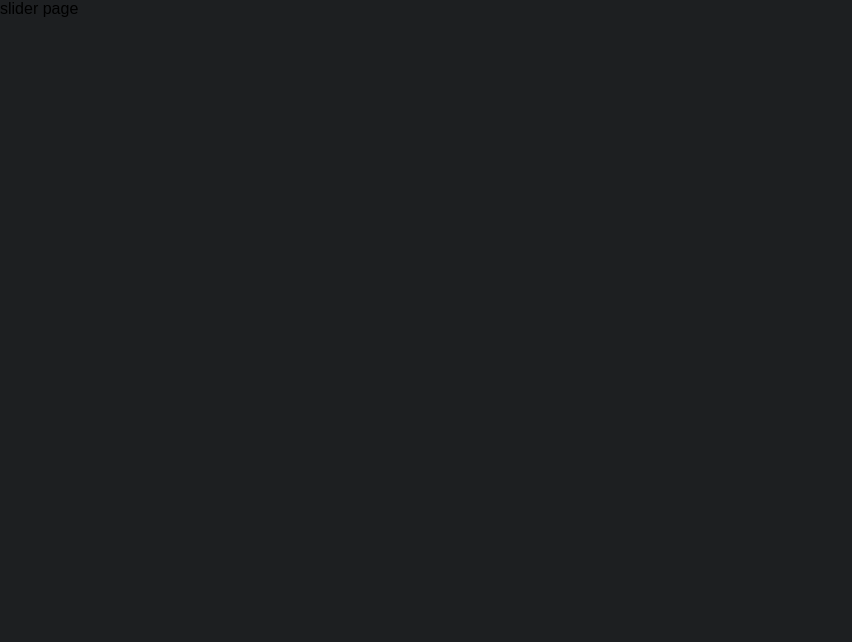
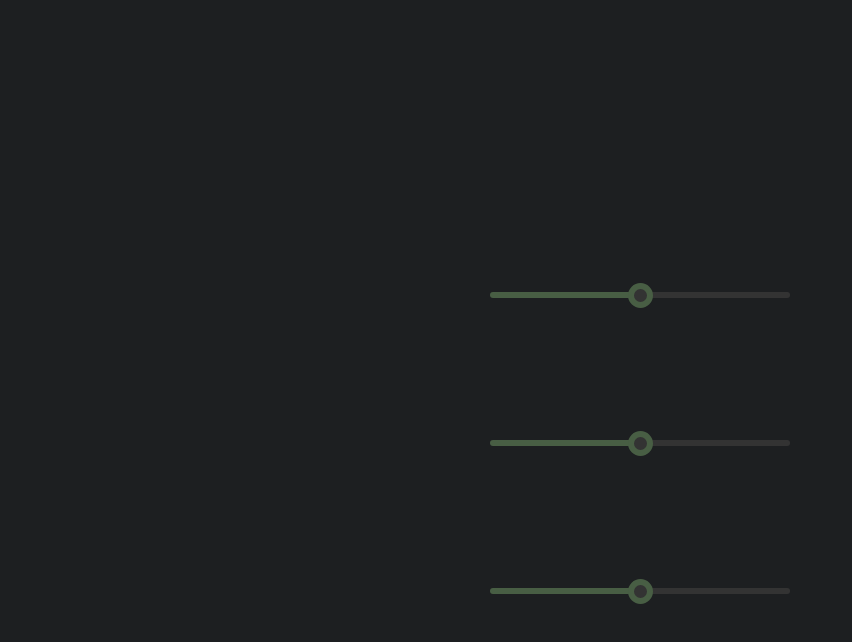
Before and after one commit to happy-unicorn/100days100projects, a React (Create React App) app: page /slider in a window 1280 px wide. Shown: the top 642 px of the page, without its empty margins (0-852 px from the left). Built offline with nearby package versions, Linux system fonts and the light colour scheme.

Commit message:
First iteration of 'slider' development

```diff
--- /dev/null
+++ b/src/slider/components/Slider.js
@@ -0,0 +1,39 @@
+import React, { useState } from 'react';
+import styled from 'styled-components';
+import useDragAndDrop from '../hooks/useDragAndDrop';
+
+const Component = styled.div`
+  position: relative;
+  width: 300px;
+  height: 6px;
+  border-radius: 3px;
+`;
+const Dot = styled.div`
+  position: absolute;
+  box-sizing: border-box;
+  width: 25px;
+  height: 25px;
+  border: 6px solid #485e44;
+  border-radius: 50%;
+  background-color: #333;
+`;
+
+const Slider = ({ propagateEvent, defaultPositions={} }) => {
+    const [ratio, setRatio] = useState(defaultPositions.leftRatio || 0.5);
+
+    const [setDot, setContainer]= useDragAndDrop((event) => {
+        setRatio(event.xAxisRatio);
+        propagateEvent && propagateEvent(event);
+    }, 'horizontal', {
+        leftRatio: 0.5,
+        topRatio: 0.5,
+        ...defaultPositions
+    });
+    return (
+        <Component style={{ background: `linear-gradient(to right, #485e44 ${ratio * 100}%, #333 ${ratio * 100}%)` }} ref={element => setContainer(element)}>
+            <Dot ref={element => setDot(element)}/>
+        </Component>
+    );
+};
+
+export default Slider;
--- /dev/null
+++ b/src/slider/containers/SlidersManager.js
@@ -0,0 +1,50 @@
+import React, {useState} from 'react';
+import styled from 'styled-components';
+import Slider from '../components/Slider';
+
+const Container = styled.div`
+  display: flex;
+  flex-direction: column;
+  justify-content: space-evenly;
+  height: 500px;
+`;
+const Description = styled.div`
+   display: flex;
+   align-items: center;
+   justify-content: center;
+   height: 30px;
+   font-size: 30px;
+   color: #485e44;
+`;
+
+const SlidersManager = () => {
+    const [descriptions, setDescriptions] = useState({});
+
+    const propagateHandler = (id) => ({ xAxisRatio }) => {
+        setDescriptions(prevDescriptions => {
+            return {
+                ...prevDescriptions,
+                [id]: xAxisRatio.toFixed(2)
+            };
+        });
+    };
+
+    return (
+        <Container>
+            <Description>
+                {descriptions.first}
+            </Description>
+            <Slider propagateEvent={propagateHandler('first')}/>
+            <Description>
+                {descriptions.second}
+            </Description>
+            <Slider propagateEvent={propagateHandler('second')}/>
+            <Description>
+                {descriptions.third}
+            </Description>
+            <Slider propagateEvent={propagateHandler('third')}/>
+        </Container>
+    );
+};
+
+export default SlidersManager;
--- /dev/null
+++ b/src/slider/hooks/useDragAndDrop.js
@@ -0,0 +1,81 @@
+import { useRef, useEffect } from 'react';
+import useEventListener from './useEventListener';
+import useElement from './useElement';
+
+export default function useDragAndDrop(mouseUpCallback, axis='both', defaultStyles=null) {
+    const [draggable, draggableRef, setDraggable] = useElement();
+    const [_, containerRef, setContainer] = useElement();
+
+    const isDragReady = useRef(false);
+    const dragOffset = useRef({ x: 0, y: 0 });
+
+    useEffect(() => {
+        if (draggable && defaultStyles) {
+            const { width: containerWidth, height: containerHeight } = containerRef.current.getBoundingClientRect();
+            const { width: draggableWidth, height: draggableHeight } = draggableRef.current.getBoundingClientRect();
+            if (axis === 'horizontal') {
+                draggableRef.current.style.top = containerHeight * 0.5 - draggableHeight * 0.5 + 'px';
+                draggableRef.current.style.left = containerWidth * defaultStyles.leftRatio - draggableWidth * 0.5 + 'px';
+            } else if (axis === 'vertical') {
+                draggableRef.current.style.top = containerHeight * defaultStyles.topRatio - draggableHeight * 0.5 + 'px';
+                draggableRef.current.style.left = containerWidth * 0.5 - draggableWidth * 0.5 + 'px';
+            }
+        }
+    }, [draggable]);
+
+    const mouseDownHandler = ({ pageX, pageY }) => {
+        isDragReady.current = true;
+        dragOffset.current = {
+            x: pageX - draggableRef.current.offsetLeft,
+            y: pageY - draggableRef.current.offsetTop
+        };
+    };
+    const mouseEndHandler = () => {
+        isDragReady.current = false;
+    };
+    const mouseMoveHandler = (event) => {
+        if (isDragReady.current) {
+            const { width: containerWidth, height: containerHeight } = containerRef.current.getBoundingClientRect();
+            const { width: draggableWidth, height: draggableHeight } = draggableRef.current.getBoundingClientRect();
+            let offsetX = containerWidth * 0.5 - draggableWidth * 0.5, offsetY = containerHeight * 0.5 - draggableHeight * 0.5;
+            if (axis === 'horizontal') {
+                if (event.pageX - dragOffset.current.x < -draggableWidth / 2) {
+                    offsetX = -draggableWidth / 2;
+                } else if (event.pageX - dragOffset.current.x + draggableWidth > containerWidth + draggableWidth / 2) {
+                    offsetX = containerWidth - draggableWidth / 2;
+                } else {
+                    offsetX = event.pageX - dragOffset.current.x;
+                }
+            }
+            if (axis === 'vertical') {
+                if (event.pageY - dragOffset.current.y < -draggableHeight / 2) {
+                    offsetY = -draggableHeight / 2;
+                } else if (event.pageY - dragOffset.current.y + draggableHeight > containerHeight + draggableHeight / 2) {
+                    offsetY = containerHeight - draggableHeight / 2;
+                } else {
+                    offsetY = event.pageY - dragOffset.current.y;
+                }
+            }
+
+            draggableRef.current.style.top = offsetY + "px";
+            draggableRef.current.style.left = offsetX + "px";
+
+            if (mouseUpCallback) {
+                const formattedOffsetX = offsetX + (draggableWidth) / 2;
+                const formattedOffsetY = offsetY + (draggableHeight) / 2;
+                mouseUpCallback({
+                    offsetX: formattedOffsetX,
+                    offsetY: formattedOffsetY,
+                    xAxisRatio: (offsetX + draggableWidth / 2) / containerWidth,
+                    yAxisRatio: (offsetY + draggableHeight / 2) / containerHeight
+                });
+            }
+        }
+    };
+
+    useEventListener('mousedown', mouseDownHandler, draggable);
+    useEventListener('mouseup', mouseEndHandler, document);
+    useEventListener('mousemove', mouseMoveHandler, document);
+
+    return [setDraggable, setContainer];
+}
--- /dev/null
+++ b/src/slider/hooks/useElement.js
@@ -0,0 +1,15 @@
+import {useEffect, useRef, useState} from 'react';
+
+
+export default function useElement() {
+    const [element, setElement] = useState(null);
+    const savedElement = useRef();
+
+    useEffect(() => {
+        if (element) {
+            savedElement.current = element;
+        }
+    }, [element]);
+
+    return [element, savedElement, setElement];
+}
--- /dev/null
+++ b/src/slider/hooks/useEventListener.js
@@ -0,0 +1,23 @@
+import React, { useEffect, useRef } from 'react';
+
+export default function useEventListener(eventName, handler, element){
+  const savedHandler = useRef();
+
+  useEffect(() => {
+      savedHandler.current = handler;
+  }, [handler]);
+  useEffect(() => {
+      const isSupported = element && element.addEventListener;
+      if (!isSupported) return;
+
+      const eventListener = event => savedHandler.current(event);
+
+      element.addEventListener(eventName, eventListener);
+
+      return () => {
+          element.removeEventListener(eventName, eventListener);
+      };
+    },
+    [eventName, element]
+  );
+}
--- a/src/slider/index.js
+++ b/src/slider/index.js
@@ -1,14 +1,18 @@
 import React from 'react';
 import styled from 'styled-components';
+import SlidersManager from './containers/SlidersManager';
 
 const Page = styled.div`
   display: flex;
+  align-items: center;
+  justify-content: center;
+  height: 100%;
 `;
 
 const SliderPage = (props) => {
     return (
         <Page>
-            slider page
+            <SlidersManager/>
         </Page>
     );
 };
```
Also changed, not shown: 1 other file (tests, documents, lock files or other folders).
